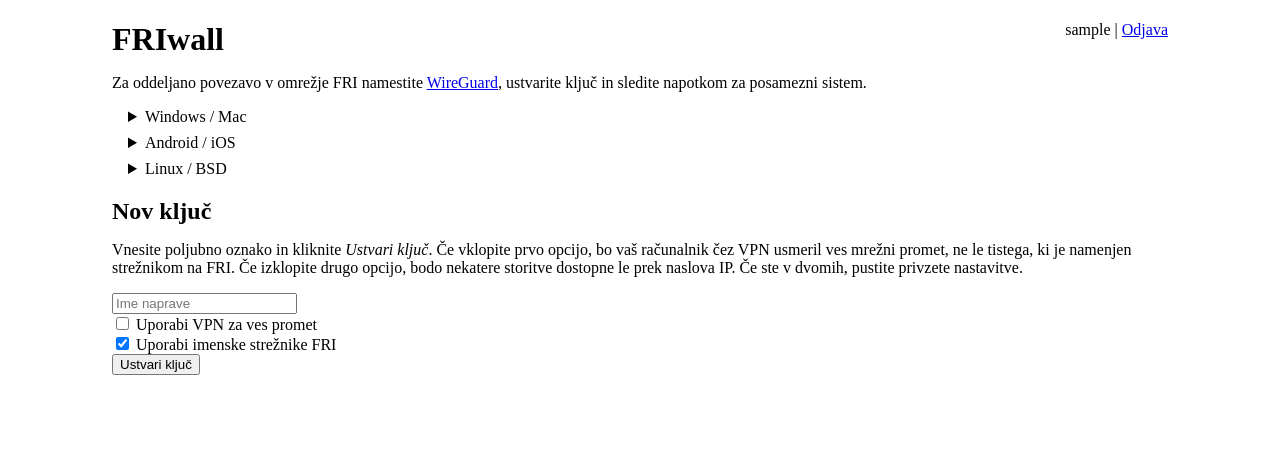
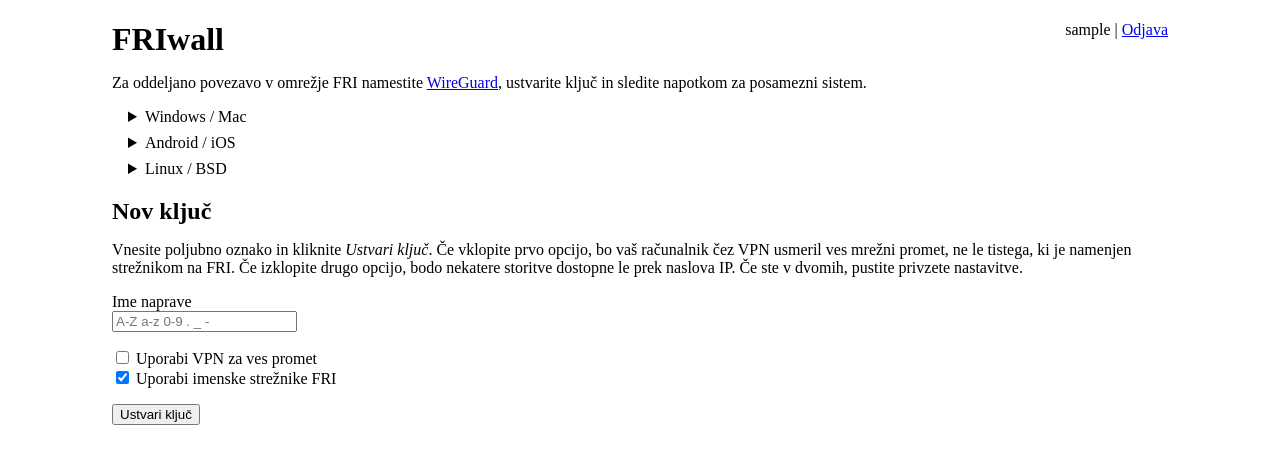
Before and after one commit to UL-FRI/friwall, a Flask app: page /vpn/ in a window 1280 px wide. Shown: the top 464 px of the page. Run offline with Flask 3, Linux system fonts and the light colour scheme; the visitor is signed in with stand-in values (Sample User, id 1); data that the repository does not hold is empty.

Commit message:
Show allowed characters when creating new WG key

```diff
--- a/web/templates/vpn/index.html
+++ b/web/templates/vpn/index.html
@@ -30,14 +30,15 @@ Nastavitve shranite (kot skrbnik) v <code>/etc/wireguard/wg-fri.conf</code>. VPN
 Vnesite poljubno oznako in kliknite <em>Ustvari ključ</em>. Če vklopite prvo opcijo, bo vaš računalnik čez VPN usmeril ves mrežni promet, ne le tistega, ki je namenjen strežnikom na FRI. Če izklopite drugo opcijo, bodo nekatere storitve dostopne le prek naslova IP. Če ste v dvomih, pustite privzete nastavitve.
 
 <p>
-<input id="name" name="name" pattern="[\w ]*" maxlength="16" placeholder="Ime naprave" />
-<br>
+<label for="name">Ime naprave</label><br>
+<input id="name" name="name" pattern="[.-_A-Za-z0-9 ]*" maxlength="16" placeholder="A-Z a-z 0-9 . _ - " />
+<p>
 <input type="checkbox" id="add_default" name="add_default" />
 <label for="add_default">Uporabi VPN za ves promet</label>
 <br>
 <input type="checkbox" id="use_dns" name="use_dns" checked />
 <label for="use_dns">Uporabi imenske strežnike FRI</label>
-<br>
+<p>
 <button id="submit" type="submit">Ustvari ključ</button>
 </form>
 
```
